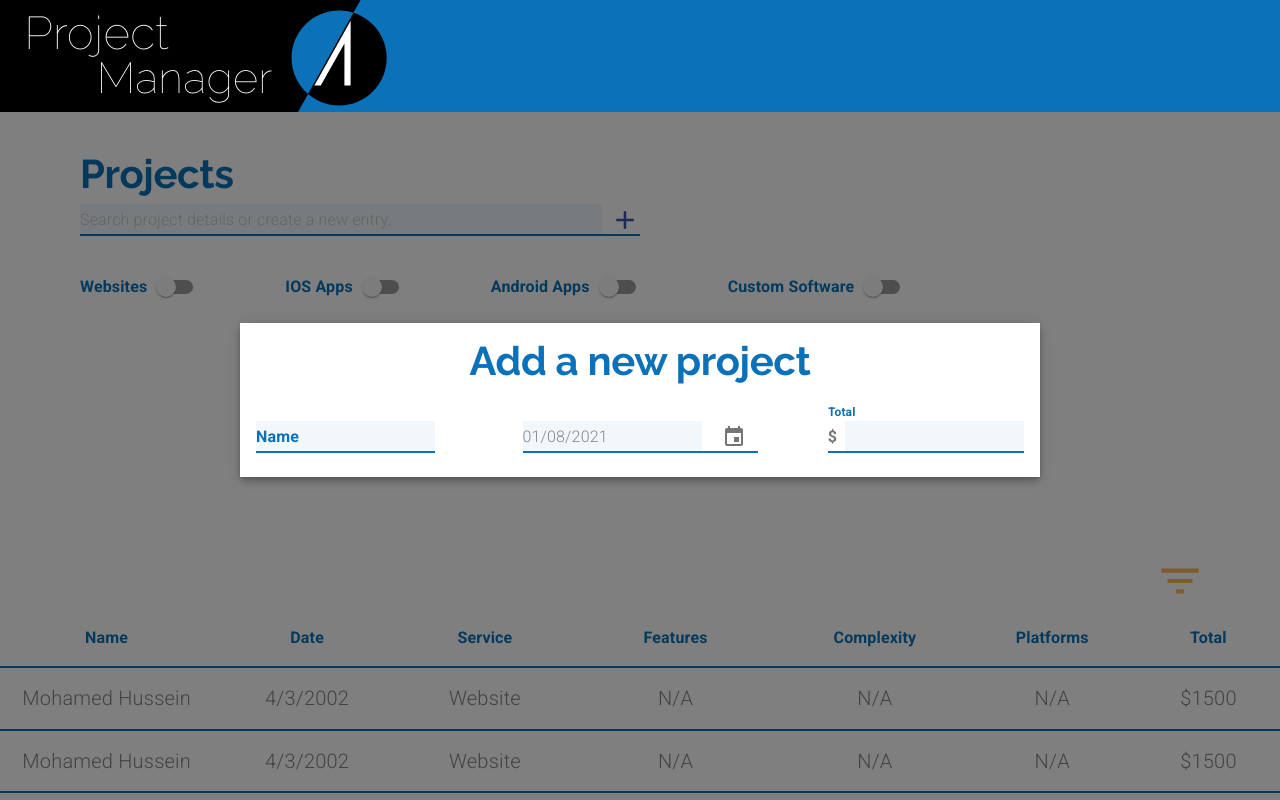
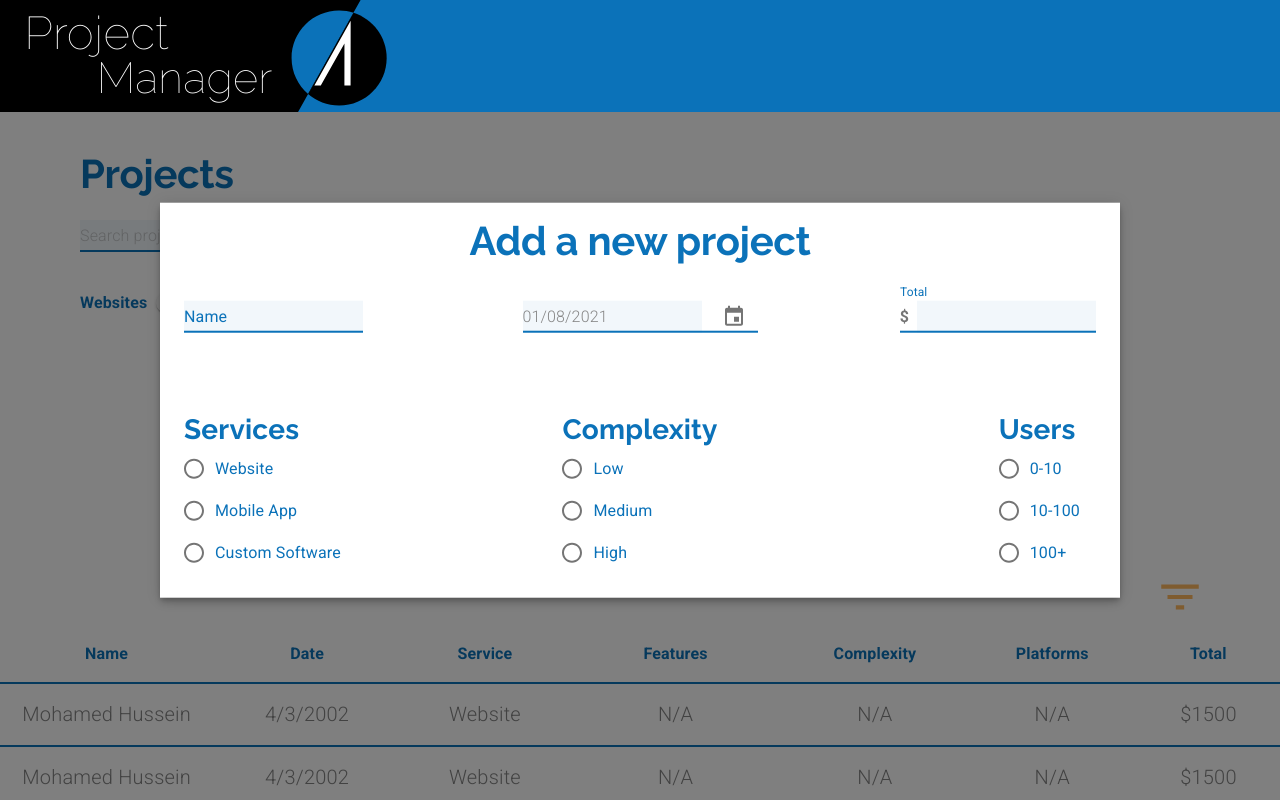
Before and after one commit to mohamed-Githu/arc-manager.react-material, a React (Create React App) app: page / in a window 1280 px wide. Both pictures are taken after a click on the icon 625 px from the left and 220 px from the top of the page. Shown: the top 800 px of the page. Built offline with nearby package versions, Linux system fonts and the light colour scheme.

Commit message:
Added the radio buttons to the add-modal form

```diff
--- a/src/components/ui/Theme.js
+++ b/src/components/ui/Theme.js
@@ -134,9 +134,16 @@ const theme = createMuiTheme({
         zIndex: 1,
         color: arcBlue,
         fontSize: "1rem",
+        fontWeight: 400,
       },
     },
     MuiInput: {
+      label: {
+
+      },
+      formControl: {
+        marginTop: 16,
+      },
       underline: {
         "&:before": {
           borderBottom: `2px solid ${arcBlue}`,
--- a/src/components/ui/add-modal/add-modal.component.jsx
+++ b/src/components/ui/add-modal/add-modal.component.jsx
@@ -7,6 +7,9 @@ import {
   Typography,
   TextField,
   InputAdornment,
+  Radio,
+  RadioGroup,
+  FormControlLabel,
 } from "@material-ui/core";
 import { KeyboardDatePicker } from "@material-ui/pickers";
 
@@ -17,9 +20,12 @@ const AddModal = (modalProps) => {
   const [input, setInput] = useState({
     name: "",
     total: "",
+    service: "",
+    complexity: "",
+    users: "",
   });
 
-  const { name, total } = input;
+  const { name, total, service, complexity, users } = input;
   const handleChange = (e) =>
     setInput({ ...input, [e.target.id]: e.target.value });
 
@@ -31,7 +37,7 @@ const AddModal = (modalProps) => {
             Add a new project
           </Typography>
         </Grid>
-        <Grid item container justify="space-between" alignItems="flex-end">
+        <Grid item container justify="space-between">
           <Grid item container direction="column" sm>
             <Grid item>
               <TextField
@@ -41,6 +47,41 @@ const AddModal = (modalProps) => {
                 onChange={handleChange}
               />
             </Grid>
+            <Grid item container className={classes.radiosContainer}>
+              <Grid item>
+                <Typography variant="h4">Services</Typography>
+              </Grid>
+              <Grid item>
+                <RadioGroup
+                  aria-label="service"
+                  name="service"
+                  value={service}
+                  onChange={(e) =>
+                    setInput({ ...input, service: e.target.value })
+                  }
+                >
+                  <FormControlLabel
+                    classes={{ label: classes.service }}
+                    value="Website"
+                    label="Website"
+                    control={<Radio />}
+                    color="primary"
+                  />
+                  <FormControlLabel
+                    classes={{ label: classes.service }}
+                    value="Mobile App"
+                    label="Mobile App"
+                    control={<Radio />}
+                  />
+                  <FormControlLabel
+                    classes={{ label: classes.service }}
+                    value="Custom Software"
+                    label="Custom Software"
+                    control={<Radio />}
+                  />
+                </RadioGroup>
+              </Grid>
+            </Grid>
           </Grid>
           <Grid item container direction="column" alignItems="center" sm>
             <Grid item>
@@ -49,6 +90,43 @@ const AddModal = (modalProps) => {
                 value={date}
                 onChange={handleDateChange}
               />
+            </Grid>
+            <Grid item="">
+              <Grid item container className={classes.radiosContainer}>
+                <Grid item>
+                  <Typography variant="h4">Complexity</Typography>
+                </Grid>
+                <Grid item>
+                  <RadioGroup
+                    aria-label="complexity"
+                    name="complexity"
+                    value={complexity}
+                    onChange={(e) =>
+                      setInput({ ...input, complexity: e.target.value })
+                    }
+                  >
+                    <FormControlLabel
+                      classes={{ label: classes.service }}
+                      value="Low"
+                      label="Low"
+                      control={<Radio />}
+                      color="primary"
+                    />
+                    <FormControlLabel
+                      classes={{ label: classes.service }}
+                      value="Medium"
+                      label="Medium"
+                      control={<Radio />}
+                    />
+                    <FormControlLabel
+                      classes={{ label: classes.service }}
+                      value="High"
+                      label="High"
+                      control={<Radio />}
+                    />
+                  </RadioGroup>
+                </Grid>
+              </Grid>
             </Grid>
           </Grid>
           <Grid item container direction="column" alignItems="flex-end" sm>
@@ -66,6 +144,43 @@ const AddModal = (modalProps) => {
                 onChange={handleChange}
               />
             </Grid>
+            <Grid item>
+              <Grid item container className={classes.radiosContainer}>
+                <Grid item>
+                  <Typography variant="h4">Users</Typography>
+                </Grid>
+                <Grid item>
+                  <RadioGroup
+                    aria-label="users"
+                    name="users"
+                    value={users}
+                    onChange={(e) =>
+                      setInput({ ...input, users: e.target.value })
+                    }
+                  >
+                    <FormControlLabel
+                      classes={{ label: classes.service }}
+                      value="0-10"
+                      label="0-10"
+                      control={<Radio />}
+                      color="primary"
+                    />
+                    <FormControlLabel
+                      classes={{ label: classes.service }}
+                      value="10-100"
+                      label="10-100"
+                      control={<Radio />}
+                    />
+                    <FormControlLabel
+                      classes={{ label: classes.service }}
+                      value="100+"
+                      label="100+"
+                      control={<Radio />}
+                    />
+                  </RadioGroup>
+                </Grid>
+              </Grid>
+            </Grid>
           </Grid>
         </Grid>
       </Grid>
--- a/src/components/ui/add-modal/add-modal.styles.jsx
+++ b/src/components/ui/add-modal/add-modal.styles.jsx
@@ -5,10 +5,10 @@ const useStyles = makeStyles((theme) => ({
     flexDirection: "column",
     justifyContent: "center",
     position: "absolute",
-    width: "50em",
+    width: "60em",
     backgroundColor: theme.palette.background.paper,
     boxShadow: theme.shadows[5],
-    padding: theme.spacing(1, 2, 3),
+    padding: theme.spacing(1, 3, 3),
     top: "50%",
     left: "50%",
     transform: "translate(-50%, -50%)",
@@ -29,6 +29,13 @@ const useStyles = makeStyles((theme) => ({
       height: "100vh",
     },
   },
+  service: {
+    fontWeight: 400,
+  },
+  radiosContainer: {
+    flexDirection: "column",
+    marginTop: "5em",
+  },
 }));
 
 export default useStyles;
```
Also changed, not shown: 1 other file (tests, documents, lock files or other folders).
